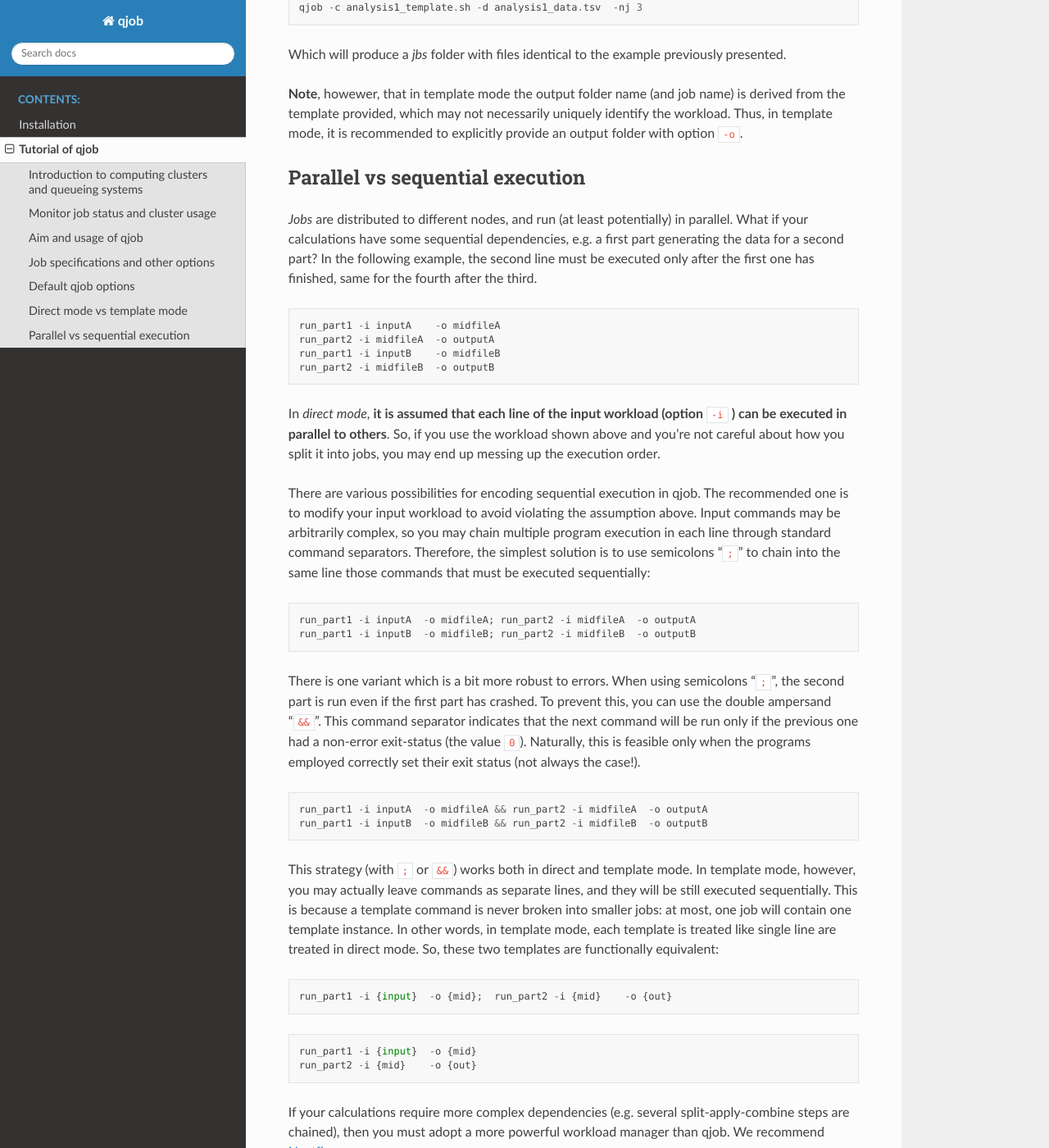
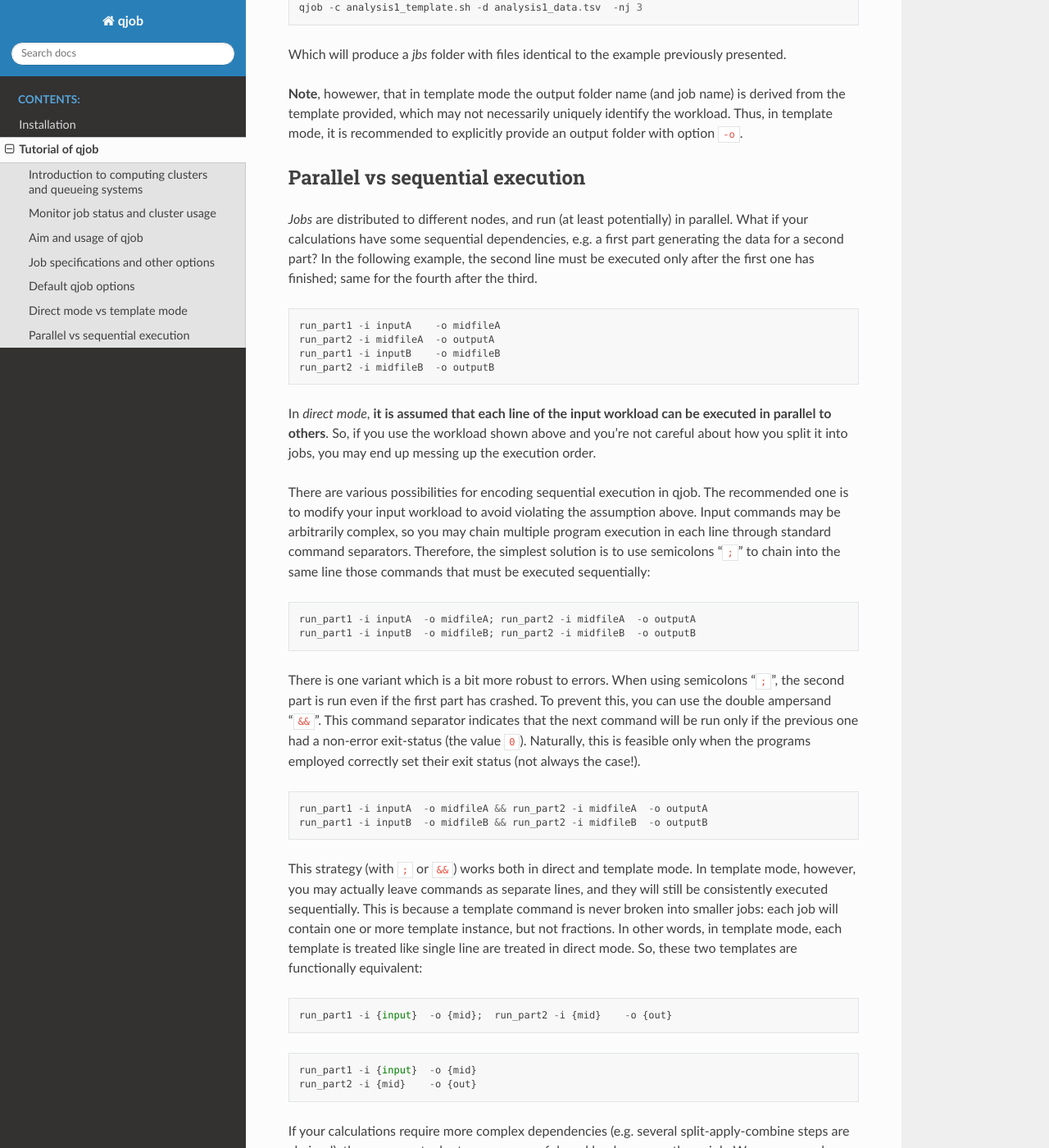
Before and after one commit to marco-mariotti/qjob, a Sphinx documentation site: the page built from docs/tutorial.rst, in a window 1280 px wide and 1400 px high, scrolled down 6252 px. Shown: the whole window at 82% size. Built offline with Sphinx 7.4.7 and the Read the Docs theme 2.0.0, drawn with Linux system fonts in a browser that asks for light colours; some of the changed text lies outside the part shown.

Commit message:
updated docs, help

```diff
--- a/docs/installation.rst
+++ b/docs/installation.rst
@@ -24,7 +24,7 @@ Open the file in any text editor, and check (and modify if necessary) at least t
   - ``sys``: your queueing system. Use ``sge`` if it is Sun Oracle Engine / Oracle Grid Engine,
     or ``slurm`` if it is the Slurm Workload Manager.
   - ``q``: default queue name to submit jobs to.
-  - ``m``: default memory in GB requested per job
+  - ``m``: default amount of memory in GB specified per job
   - ``t``: default time limit in hour specified per job
   - ``p``: default number of processors specified per job
   - ``email``: your email for job notifications, if your system implements them
--- a/docs/tutorial.rst
+++ b/docs/tutorial.rst
@@ -26,7 +26,7 @@ DRMS, DRM, workload automation), which facilitate distributing jobs.
 Thanks to this, users don't have to manually connect to single
 nodes to run calculation. Instead, they connect and operate uniquely within a "master"
 node. From here, users can run dedicated commands to send jobs to be computed (i.e.,
-submit them).
+*submit* them).
 
 
 When submitting a job, the user has to specify its resource requirements: total time
@@ -275,7 +275,7 @@ Parallel vs sequential execution
 *Jobs* are distributed to different nodes, and run (at least potentially) in parallel.
 What if your calculations have some sequential dependencies, e.g. a first part generating
 the data for a second part? In the following example, the second line must be executed only
-after the first one has finished, same for the fourth after the third.
+after the first one has finished; same for the fourth after the third.
 ::
 
    run_part1 -i inputA    -o midfileA
@@ -284,8 +284,8 @@ after the first one has finished, same for the fourth after the third.
    run_part2 -i midfileB  -o outputB
 
 
-In *direct mode*, **it is assumed that each line of the input workload (option** ``-i``
-**) can be executed in parallel to others**. So, if you use the workload shown above and
+In *direct mode*, **it is assumed that each line of the input workload
+can be executed in parallel to others**. So, if you use the workload shown above and
 you're not careful about how you split it into jobs, you may end up messing up the
 execution order.
 
@@ -312,9 +312,11 @@ is feasible only when the programs employed correctly set their exit status (not
 
 
 This strategy (with ``;`` or ``&&``) works both in direct and template mode. In template mode,
-however, you may actually leave commands as separate lines, and they will be still executed sequentially.
-This is because a template command is never broken into smaller jobs: at most, one job will contain
-one template instance. In other words, in template mode, each template is treated like single
+however, you may actually leave commands as separate lines, and they will still be consistently
+executed sequentially.
+This is because a template command is never broken into smaller jobs: each job will contain
+one or more template instance, but not fractions.
+In other words, in template mode, each template is treated like single
 line are treated in direct mode. So, these two templates are functionally equivalent::
 
   run_part1 -i {input}  -o {mid};  run_part2 -i {mid}    -o {out}
--- a/meta.yaml
+++ b/meta.yaml
@@ -1,7 +1,6 @@
 package:
   name:    {{ name }}
-  version: "{{ load_setup_py_data().version }}"
-
+  version: {{ version }}
 
 source:
   url: "https://pypi.io/packages/source/{{ name[0] }}/{{ name }}/{{ name }}-{{ version }}.tar.gz"
--- a/src/qjob/_version.py
+++ b/src/qjob/_version.py
@@ -1 +1 @@
-__version__="0.3.0"
+__version__="0.3.1"
```
Also changed, not shown: other parts of docs/tutorial.rst (+2 -2 lines), README.md (+2 -0 lines).
